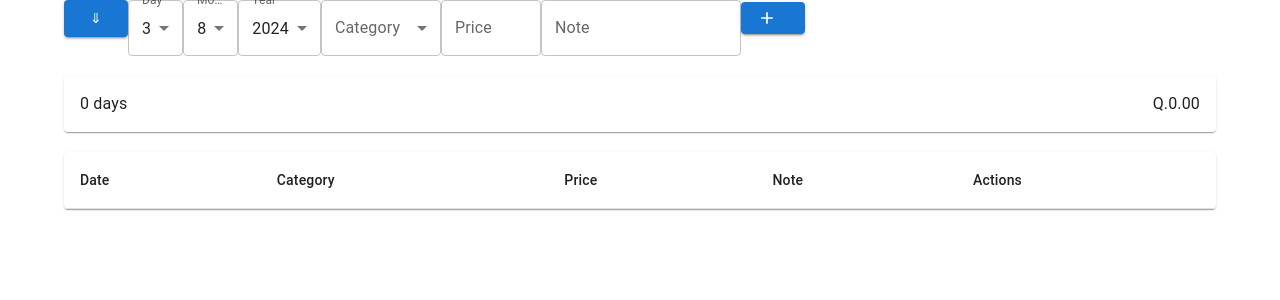
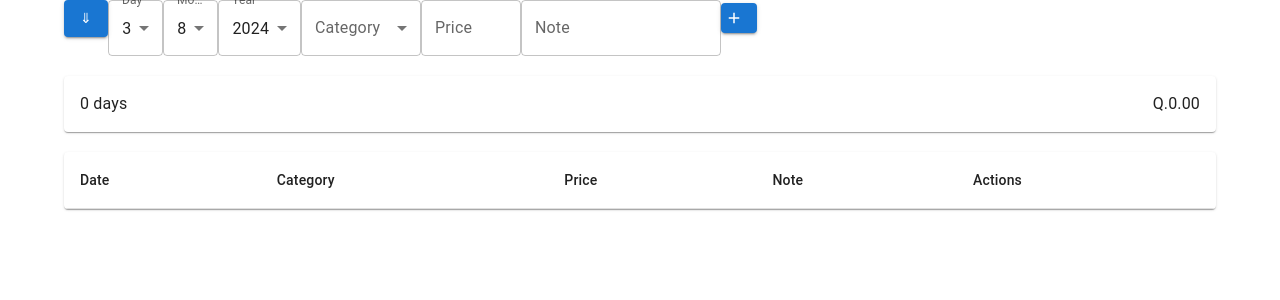
Before and after one commit to GilbertQ/qui, a React (Create React App) app: page / in a window 1280 px wide. Shown: the top 300 px of the page. Built offline with nearby package versions, Linux system fonts and the light colour scheme.

Commit message:
adjunsting sizes

```diff
--- a/src/App.css
+++ b/src/App.css
@@ -56,3 +56,7 @@
     flex-direction: column;
   }
 }
+
+.button-content {
+  display: inline-block;
+}
--- a/src/Components/RecordS.js
+++ b/src/Components/RecordS.js
@@ -156,8 +156,8 @@ const RecordS = () => {
     <Container>
      <div>
   <div className="form-container">
-    <Button variant="contained" onClick={downloadCSV}>
-    ⇓
+  <Button variant="contained" onClick={downloadCSV} style={{ minWidth: 'auto' }}>
+    <span className="button-content">⇓</span>
 </Button>
     <FormControl>
       <InputLabel>Day</InputLabel>
@@ -232,10 +232,25 @@ const RecordS = () => {
       inputProps={{ maxLength: 50 }}
       style={{ width: '200px' }}
     />
-    <Button variant="contained" startIcon={editIndex === null ? <AddIcon /> : <CheckIcon />} onClick={handleSave}>
+<Button
+  variant="contained"
+  startIcon={editIndex === null ? <AddIcon /> : <CheckIcon />}
+  onClick={handleSave}
+  size="small"
+  sx={{
+    minWidth: 'unset',
+    width: 'auto',
+    padding: '6px'
+  }}
+>
 </Button>
 {editIndex !== null && (
-      <Button variant="outlined" onClick={handleCancel} style={{ marginLeft: 10 }}>
+  <Button
+    variant="outlined"
+    onClick={handleCancel}
+    size="small"
+    sx={{ marginLeft: 1 }}
+  >
     Cancel
   </Button>
 )}
```
Lines whose indentation alone changed are shown as unchanged.
